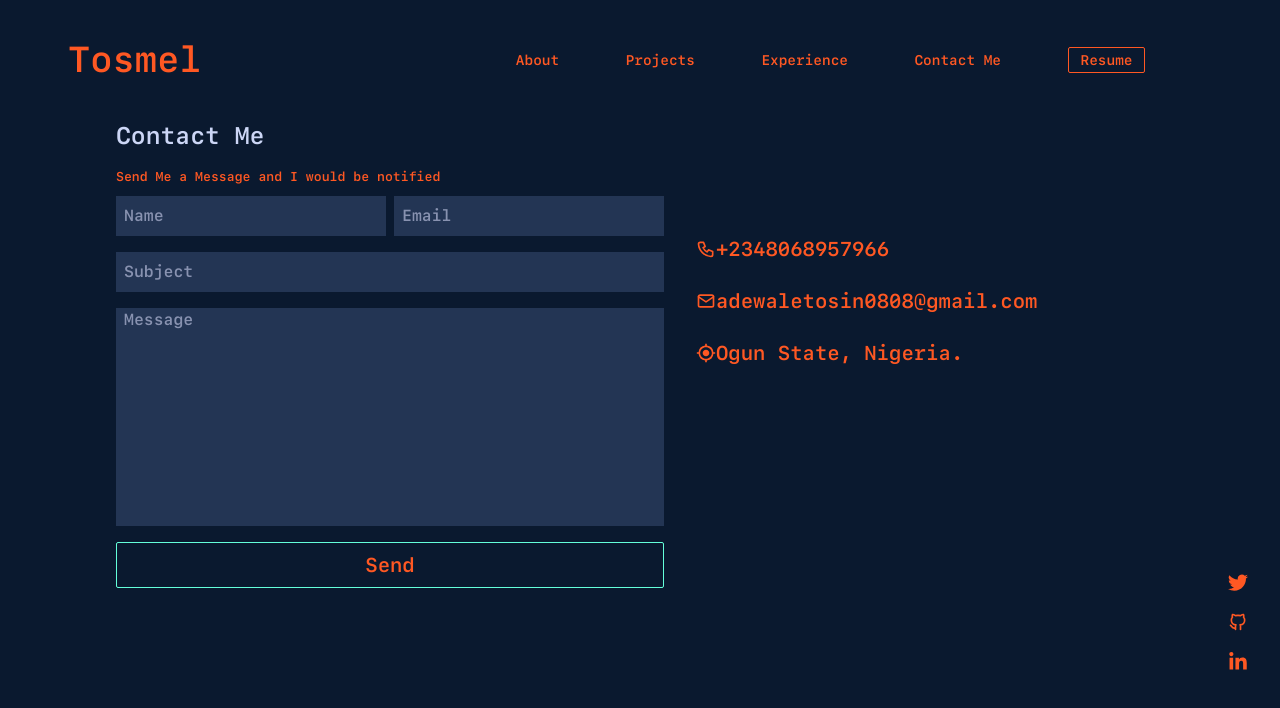
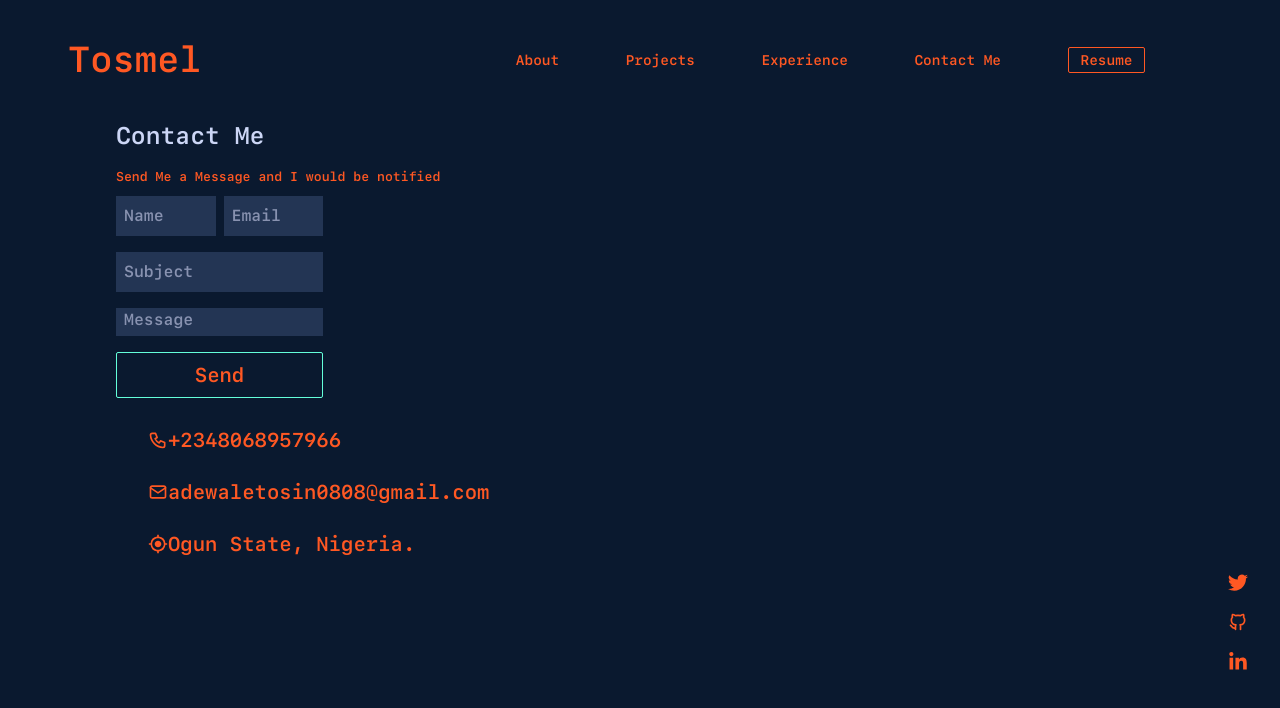
Before and after one commit to Tosmel2/TosinAdewale, a React (Create React App) app: page /contact in a window 1280 px wide. Shown: the top 708 px of the page. Built offline with nearby package versions, Linux system fonts and the light colour scheme.

Commit message:
netlify form attribute sending

```diff
--- a/src/Components/Contact.js
+++ b/src/Components/Contact.js
@@ -1,31 +1,31 @@
-import React, { useRef } from "react";
-import emailjs from "@emailjs/browser";
+// import React, { useRef } from "react";
+// import emailjs from "@emailjs/browser";
 import { TbPhone, TbMail } from "react-icons/tb";
 import { MdOutlineMyLocation } from "react-icons/md";
 import { motion } from "framer-motion";
 
 const Contact = ({ show }) => {
-  const form = useRef();
-  const sendEmail = (e) => {
-    e.preventDefault();
+  // const form = useRef();
+  // const sendEmail = (e) => {
+  //   e.preventDefault();
 
-    emailjs
-      .sendForm(
-        "service_5lhljv5",
-        "template_fxvouda",
-        form.current,
-        "pU6ckL_4izar_lfxg"
-      )
-      .then(
-        (result) => {
-          console.log(result.text);
-        },
-        (error) => {
-          console.log(error.text);
-        }
-      );
-    e.target.reset();
-  };
+  //   emailjs
+  //     .sendForm(
+  //       "service_5lhljv5",
+  //       "template_fxvouda",
+  //       form.current,
+  //       "pU6ckL_4izar_lfxg"
+  //     )
+  //     .then(
+  //       (result) => {
+  //         console.log(result.text);
+  //       },
+  //       (error) => {
+  //         console.log(error.text);
+  //       }
+  //     );
+  //   e.target.reset();
+  // };
 
   const variants = {
     hidden: { opacity: 0 },
@@ -55,17 +55,18 @@ const Contact = ({ show }) => {
       <h1 className="text-name text-xl sm:text-2xl py-3">Contact Me </h1>
       <small>Send Me a Message and I would be notified</small>
       <article className="sm:flex">
+      <form method="post" name="Contact Form" netlify>
         <motion.form
-          ref={form}
-          onSubmit={sendEmail}
+          // ref={form}
+          // onSubmit={sendEmail}
           className="flex flex-col sm:w-1/2"
           variants={variants}
           initial="hidden"
           animate="show"
           transition={{ duration: 0.3, delay: 0.05, staggerChildren: 0.2 }}
-          method="post"
-          name="Contact Form"
-          data-netlify="true"
+          // method="post"
+          // name="ContactMe Form"
+          // data-netlify="true"
         >
           <motion.div className="sm:flex " variants={item}>
             <input
@@ -125,6 +126,7 @@ const Contact = ({ show }) => {
             <p>Ogun State, Nigeria.</p>
           </div>
         </motion.section>
+        </form>
       </article>
     </motion.div>
   );
```
